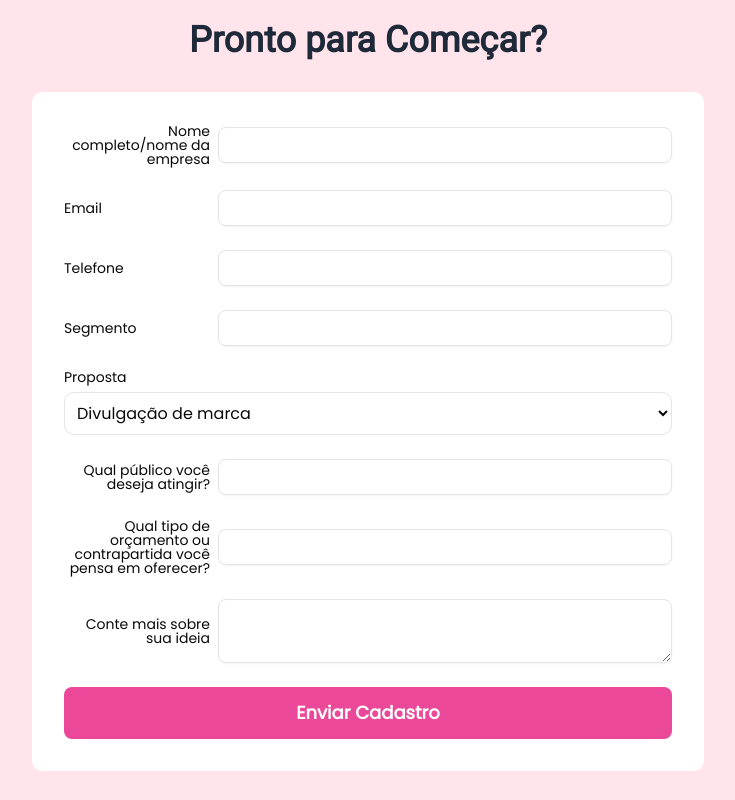
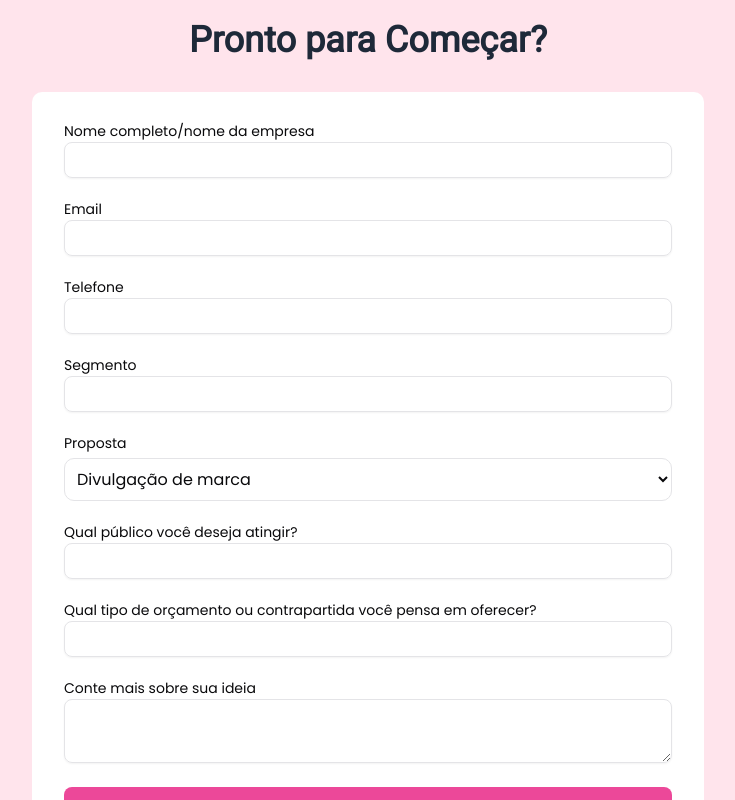
Before and after one commit to PedroMarques391/senpaiLP, a Next.js app: page /partners in a window 1280 px wide. Shown: the part 1500-2300 px from the top of the page, without its empty margins (272-1007 px from the left). Built offline with nearby package versions, Linux system fonts and the light colour scheme.

Commit message:
feat: add prop "col" in form-field.tsx.

```diff
--- a/src/components/ui/form-field.tsx
+++ b/src/components/ui/form-field.tsx
@@ -11,6 +11,7 @@ interface FormFieldProps {
     className?: string
     type?: 'text' | 'email' | 'textarea'
     maxLength?: number
+    direction?: 'row' | 'col'
 }
 
 export const FormField = ({
@@ -18,12 +19,12 @@ export const FormField = ({
     name,
     className = '',
     type = 'text',
-    maxLength
+    maxLength,
+    direction = 'row'
 }: FormFieldProps) => {
     const { register, formState: { errors }, setValue, clearErrors } = useFormContext()
     const error = errors[name]?.message as string
     const InputComponent = type === 'textarea' ? Textarea : Input
-
 
     function handleMask(e: ChangeEvent<HTMLInputElement | HTMLTextAreaElement>): void {
         const formattedPhone = insertMaskInPhone(e.target.value)
@@ -32,13 +33,28 @@ export const FormField = ({
     }
 
     return (
-        <div className="grid grid-cols-4 items-center gap-2">
-            <Label htmlFor={name} className="text-right">{label}</Label>
+        <div
+            className={
+                direction === 'row'
+                    ? "grid grid-cols-4 items-center gap-2"
+                    : "flex flex-col gap-1"
+            }
+        >
+            <Label
+                htmlFor={name}
+                className={direction === 'row' ? "text-right" : "text-left"}
+            >
+                {label}
+            </Label>
             <InputComponent
                 id={name}
                 type={type !== 'textarea' ? type : undefined}
                 maxLength={maxLength}
-                className={`col-span-3 ${className}`}
+                className={
+                    direction === 'row'
+                        ? `col-span-3 ${className}`
+                        : `${className}`
+                }
                 {...register(name)}
                 onChange={(e) => {
                     if (name === "phone") {
@@ -49,7 +65,17 @@ export const FormField = ({
                     }
                 }}
             />
-            {error && <p className="text-red-500 col-span-4 text-sm">{error}</p>}
+            {error && (
+                <p
+                    className={
+                        direction === 'row'
+                            ? "text-red-500 col-span-4 text-sm"
+                            : "text-red-500 text-sm"
+                    }
+                >
+                    {error}
+                </p>
+            )}
         </div>
     )
 }
```
